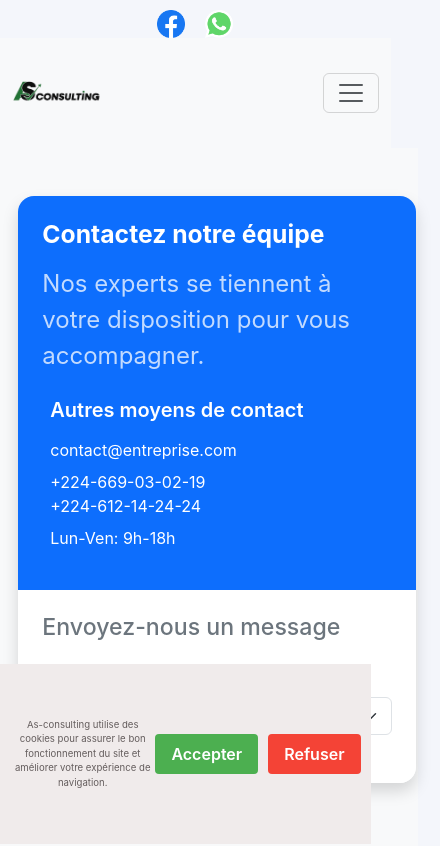
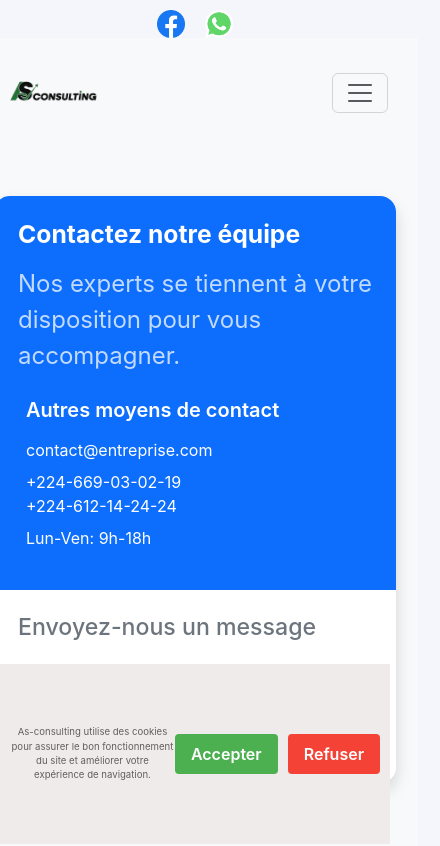
Before and after one commit to BangalyLeDeveloppeur/AS-consulting, a React (Vite) app in the folder frontend/: page /form in a window 390 px wide. Shown: the top 846 px of the page, 440 px wide, since content can reach past the window. Built offline with nearby package versions, Linux system fonts and the light colour scheme.

Commit message:
mise ajour nabar

```diff
--- a/frontend/src/styles/components/_mediaquery.scss
+++ b/frontend/src/styles/components/_mediaquery.scss
@@ -8,6 +8,7 @@
   /* NAVBAR */
   nav.navbar.navbar-expand-lg.navbar-light.bg-light.bmn {
     width: 100%;
+
   }
 
   .container-fluid {
@@ -302,6 +303,7 @@
 @media (max-width: 480px) {
   nav.navbar.navbar-expand-lg.navbar-light.bg-light.bmn {
     width: 100%;
+    padding: 0 20px;
   }
 
   .container-fluid {
--- a/frontend/src/styles/index.css
+++ b/frontend/src/styles/index.css
@@ -587,8 +587,29 @@ p {
 }
 @media (max-width: 768px) {
   body {
-    padding: 0 10px;
-    background: red;
+    padding: 0;
+    overflow-x: hidden;
+  }
+  /* NAVBAR */
+  nav.navbar.navbar-expand-lg.navbar-light.bg-light.bmn {
+    width: 100%;
+  }
+  .container-fluid {
+    margin-left: 0;
+    padding-left: 10px;
+    padding-right: 10px;
+  }
+  .navbar-collapse {
+    padding-left: 10px;
+  }
+  .navMenu {
+    gap: 5px;
+    margin-right: 0;
+    width: 100%;
+  }
+  .navMenu li a {
+    font-size: 1rem;
+    padding-left: 0;
   }
   /* HERO IMAGE */
   .cadreImage {
@@ -853,19 +874,35 @@ p {
 }
 @media (max-width: 480px) {
   nav.navbar.navbar-expand-lg.navbar-light.bg-light.bmn {
-    width: 94%;
+    width: 100%;
+    padding: 0 20px;
   }
   .container-fluid {
-    margin-left: 5%;
+    margin-left: 0;
+    padding-left: 10px;
+    padding-right: 10px;
   }
+  .navbar-collapse {
+    padding-left: 10px;
+  }
+  .navMenu {
+    gap: 5px;
+    margin-right: 0;
+    width: 100%;
+  }
+  .navMenu li a {
+    font-size: 1rem;
+  }
+  /* logo */
   .asLlogo img {
     width: 100px;
     height: 100px;
     -o-object-fit: contain;
-    object-fit: contain;
+       object-fit: contain;
   }
+  /* paraslide */
   .cadreImage {
-    width: 95%;
+    width: 100%;
     height: 200px;
   }
   .cadreImage img {
@@ -883,12 +920,14 @@ p {
   .cadreImage .cadreParagraphe p {
     font-size: 1rem;
   }
+  /* cookies */
   .cookie-banner {
-    width: 95%;
+    width: 100%;
   }
   .cookie-banner p {
     font-size: 0.6rem;
   }
+  /* service */
   .container.text-center.t-container {
     width: 95%;
   }
```
Also changed, not shown: 1 other file (tests, documents, lock files or other folders).
